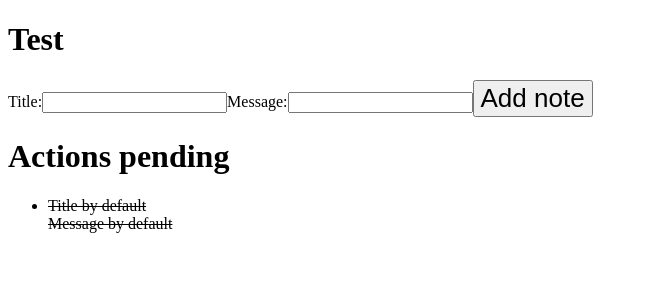
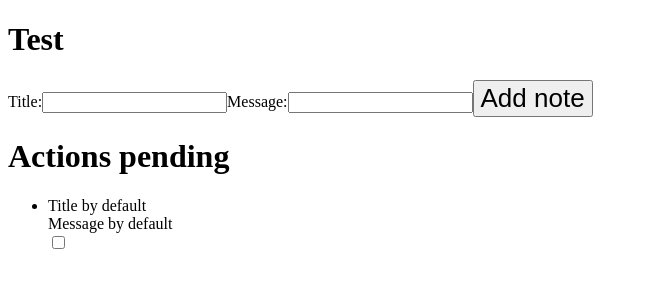
Before and after one commit to lsepu/To-do, a React (Vite) app in the folder to-do-frontend/: page / in a window 1280 px wide. Shown: the top 300 px of the page, without its empty margins (0-648 px from the left). Built offline with nearby package versions, Linux system fonts and the light colour scheme.

Commit message:
ADD: Check if done functionality

```diff
--- a/to-do-frontend/src/components/ListOfToDo.jsx
+++ b/to-do-frontend/src/components/ListOfToDo.jsx
@@ -3,6 +3,17 @@ import { Store } from "./StoreProvider";
 
 const ListOfToDo = () => {
   const { state, dispatch } = useContext(Store);
+
+  const onCheckbox = (e, note) => {
+    const checked = e.currentTarget.checked;
+    dispatch({
+      type: "update-note",
+      payload: {
+        ...note,
+        done: checked,
+      },
+    });
+  };
 
   return (
     <div>
@@ -16,6 +27,11 @@ const ListOfToDo = () => {
             >
               {note.title} <br />
               {note.message} <br />
+              <input
+                onChange={(e) => onCheckbox(e, note)}
+                type="checkbox"
+                checked={note.done}
+              />
             </li>
           );
         })}
--- a/to-do-frontend/src/components/Reducer.jsx
+++ b/to-do-frontend/src/components/Reducer.jsx
@@ -1,9 +1,8 @@
 function reducer(state, action) {
   switch (action.type) {
-
     case "add-note":
       const newNote = {
-        id: Math.floor(Math.random * 100),
+        id: Math.floor(Math.random() * 100),
         message: action.payload.message,
         title: action.payload.title,
         done: false,
@@ -20,8 +19,20 @@ function reducer(state, action) {
 
     case "remove-note":
       return state;
+
     case "update-note":
-      return state;
+      const newListOfNotes = state.listOfNotes.filter(
+        (note) => note.id !== action.payload.id
+      );
+      const newListOfNotesWithModification = [
+        ...newListOfNotes,
+        action.payload,
+      ];
+      const newStateModifiedCheckbox = {
+        ...state,
+        listOfNotes: newListOfNotesWithModification,
+      };
+      return newStateModifiedCheckbox;
   }
 }
 
--- a/to-do-frontend/src/components/StoreProvider.jsx
+++ b/to-do-frontend/src/components/StoreProvider.jsx
@@ -13,7 +13,7 @@ const initialState = {
       id: "0",
       title: "Title by default",
       message: "Message by default",
-      done: true,
+      done: false,
     },
   ],
 };
```
